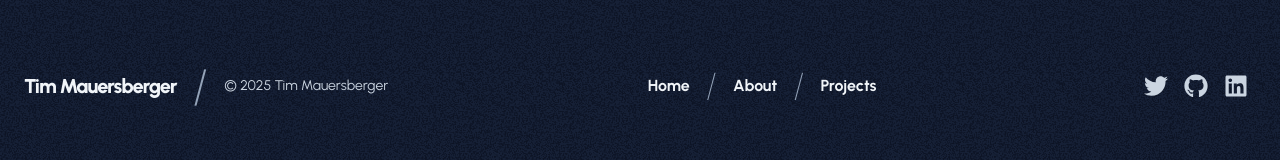
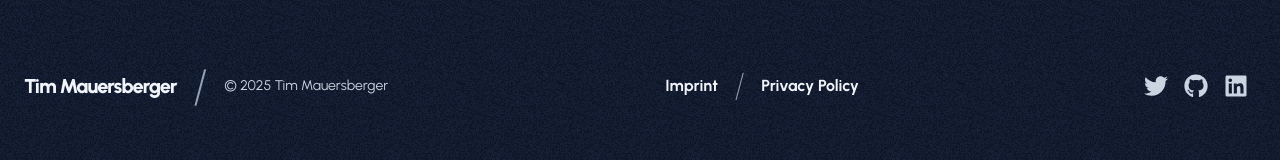
Before and after one commit to devtmxx/portfolio-website, a Next.js app: page /about in a window 1280 px wide. Shown: the part 4294-4454 px from the top of the page. Built offline with nearby package versions, Linux system fonts and the light colour scheme.

Commit message:
Changed footer nav

```diff
--- a/components/footer.tsx
+++ b/components/footer.tsx
@@ -1,6 +1,13 @@
 import Bounded from "@/components/bounded";
 import Link from "next/link";
-import { fullName, github, linkedin, navItems, twitter } from "@/constants";
+import {
+  footerNav,
+  fullName,
+  github,
+  linkedin,
+  navItems,
+  twitter,
+} from "@/constants";
 import React from "react";
 import SocialItem from "@/components/social-item";
 
@@ -30,7 +37,7 @@ const Footer = () => {
 
         <nav className="navigation" aria-label="Footer Navigation">
           <ul className="flex items-center gap-1">
-            {navItems.map(({ label, href }, index) => (
+            {footerNav.map(({ label, href }, index) => (
               <React.Fragment key={index}>
                 <li>
                   <Link
@@ -41,7 +48,7 @@ const Footer = () => {
                   </Link>
                 </li>
 
-                {index < navItems.length - 1 && (
+                {index < navItems.length - 2 && (
                   <span
                     className="text-4xl font-thin leading-[0] text-slate-400"
                     aria-hidden="true"
--- a/constants/index.ts
+++ b/constants/index.ts
@@ -22,6 +22,17 @@ export const navItems: NavItem[] = [
   {
     label: "Projects",
     href: "/projects",
+  },
+];
+
+export const footerNav: NavItem[] = [
+  {
+    label: "Imprint",
+    href: "/imprint",
+  },
+  {
+    label: "Privacy Policy",
+    href: "/privacy-policy",
   },
 ];
 
```
